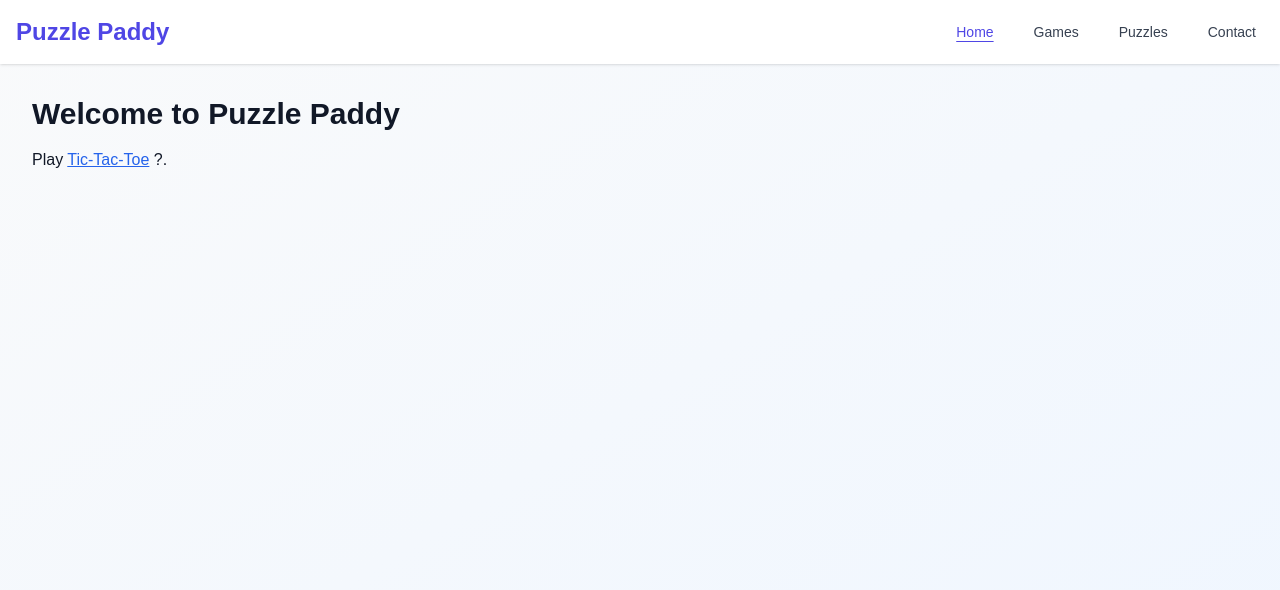
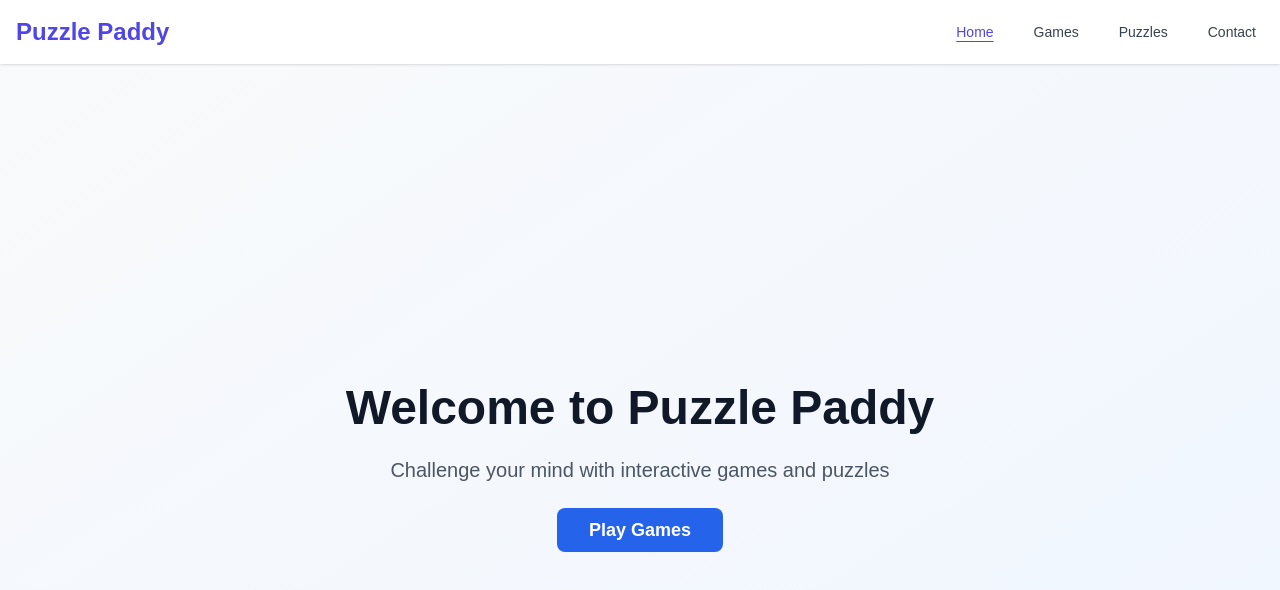
Before and after one commit to MichaelMcKibbin/puzzlepaddy.com, a Next.js app: page / in a window 1280 px wide. Shown: the top 590 px of the page. Built offline with nearby package versions, Linux system fonts and the light colour scheme.

Commit message:
Style: Restyle index page.

```diff
--- a/pages/index.js
+++ b/pages/index.js
@@ -2,9 +2,14 @@ import Link from "next/link";
 
 export default function Home() {
     return (
-        <div className="p-8">
-            <h1 className="text-3xl font-bold">Welcome to Puzzle Paddy</h1>
-            <p className="mt-4">Play <Link href="/tictactoe" className="text-blue-600 underline">Tic-Tac-Toe</Link> ?.</p>
+        <div className="min-h-screen flex flex-col items-center justify-center p-8">
+            <div className="text-center">
+                <h1 className="text-5xl font-bold mb-6">Welcome to Puzzle Paddy</h1>
+                <p className="text-xl text-gray-600 mb-8">Challenge your mind with interactive games and puzzles</p>
+                <Link href="/games" className="bg-blue-600 hover:bg-blue-700 text-white font-bold py-3 px-8 rounded-lg text-lg transition-colors">
+                    Play Games
+                </Link>
+            </div>
         </div>
     );
 }
```
